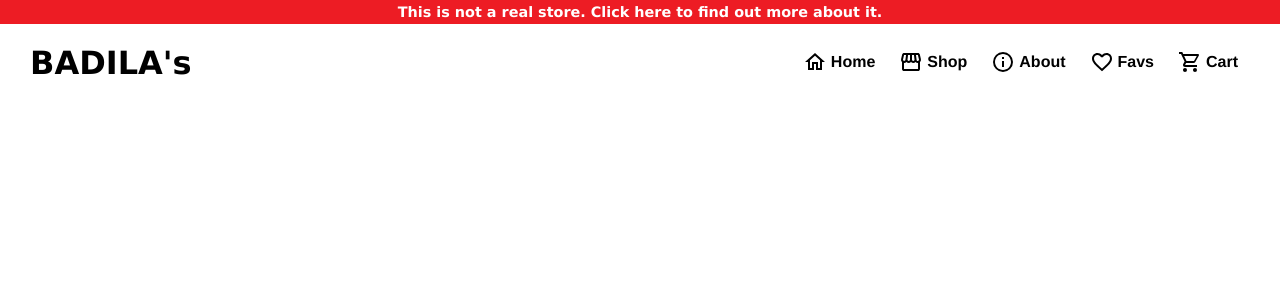
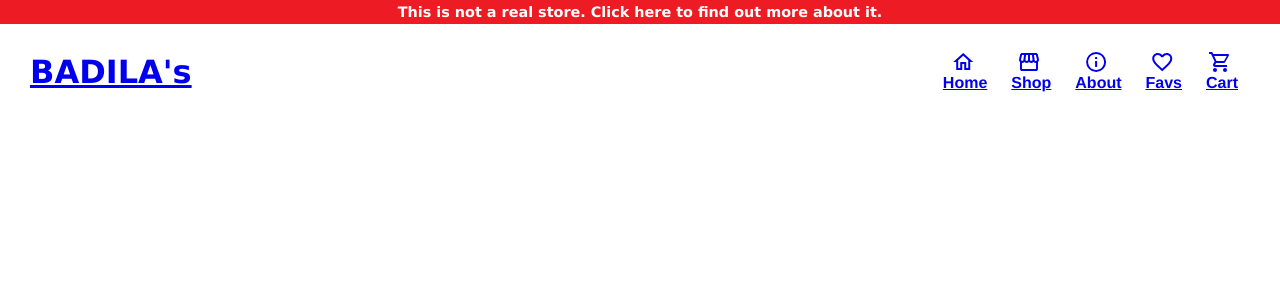
Before and after one commit to cbd23/shopping-cart, a React (Vite) app: page / in a window 1280 px wide. Shown: the top 300 px of the page. Built offline with nearby package versions, Linux system fonts and the light colour scheme.

Commit message:
Link each nav btn to its page & rm product categories.

```diff
--- a/src/components/Header/Header.jsx
+++ b/src/components/Header/Header.jsx
@@ -12,53 +12,56 @@ function Header() {
         </p>
         <nav className={styles.navPages}>
           <div className={styles.logoBox}>
+            <Link to='/'>
               <div className={styles.navLogo}>BADILA&apos;s</div>
+            </Link>
           </div>
           <div className={styles.rightHeaderBox}>
             <ul className={styles.navPagesUl}>
+              <Link to='/'>
                 <li>
                   <div className={styles.liIcon}>
                     <Icon className={styles.navIcon} path={mdiHomeOutline} size={1} />
                   </div>
                   <div className={styles.liText}>Home</div>
                 </li>
+              </Link>
+              <Link to='/shop'>
                 <li>
                   <div className={styles.liIcon}>
                     <Icon className={styles.navIcon} path={mdiStorefrontOutline} size={1} />
                   </div>
                   <div className={styles.liText}>Shop</div>
                 </li>
+              </Link>
+              <Link to='/about'>
                 <li>
                   <div className={styles.liIcon}>
                   <Icon className={styles.navIcon} path={mdiInformationOutline} size={1} />
                   </div>
                   <div className={styles.liText}>About</div>
                 </li>
+              </Link>
+              <Link to='/favorites'>
                 <li>
                   <div className={styles.liIcon}>
                     <Icon className={styles.navIcon} path={mdiHeartOutline} size={1} />
                   </div>
                   <div className={styles.liText}>Favs</div>
                 </li>
+              </Link>
+              <Link to='/cart'>
                 <li>
                   <div className={styles.liIcon}>
                     <Icon className={styles.navIcon} path={mdiCartOutline} size={1} />
                   </div>
                   <div className={styles.liText}>Cart</div>
                 </li>
+              </Link>
+
             </ul>
           </div>
         </nav>
-        {/* <nav className={styles.navCategories}>
-          <ul>
-            <li>
-              <Link to='/shop/women'>Women&apos;s clothing</Link>
-            </li>
-            <li>Men&apos;s clothing</li>
-            <li>Electronics</li>
-            <li>Jewelery</li>
-          </ul>
-        </nav> */}
       </header>
     )
 }
```
Lines whose indentation alone changed are shown as unchanged.
